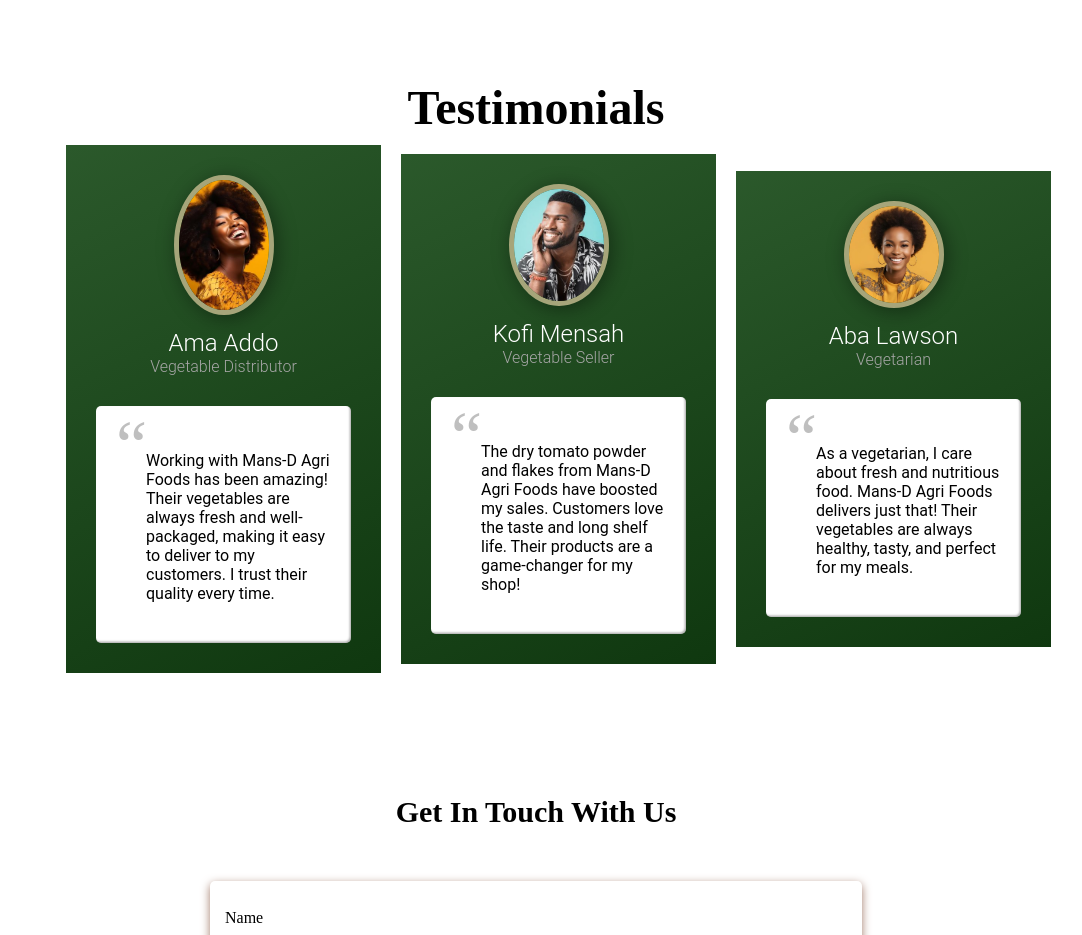
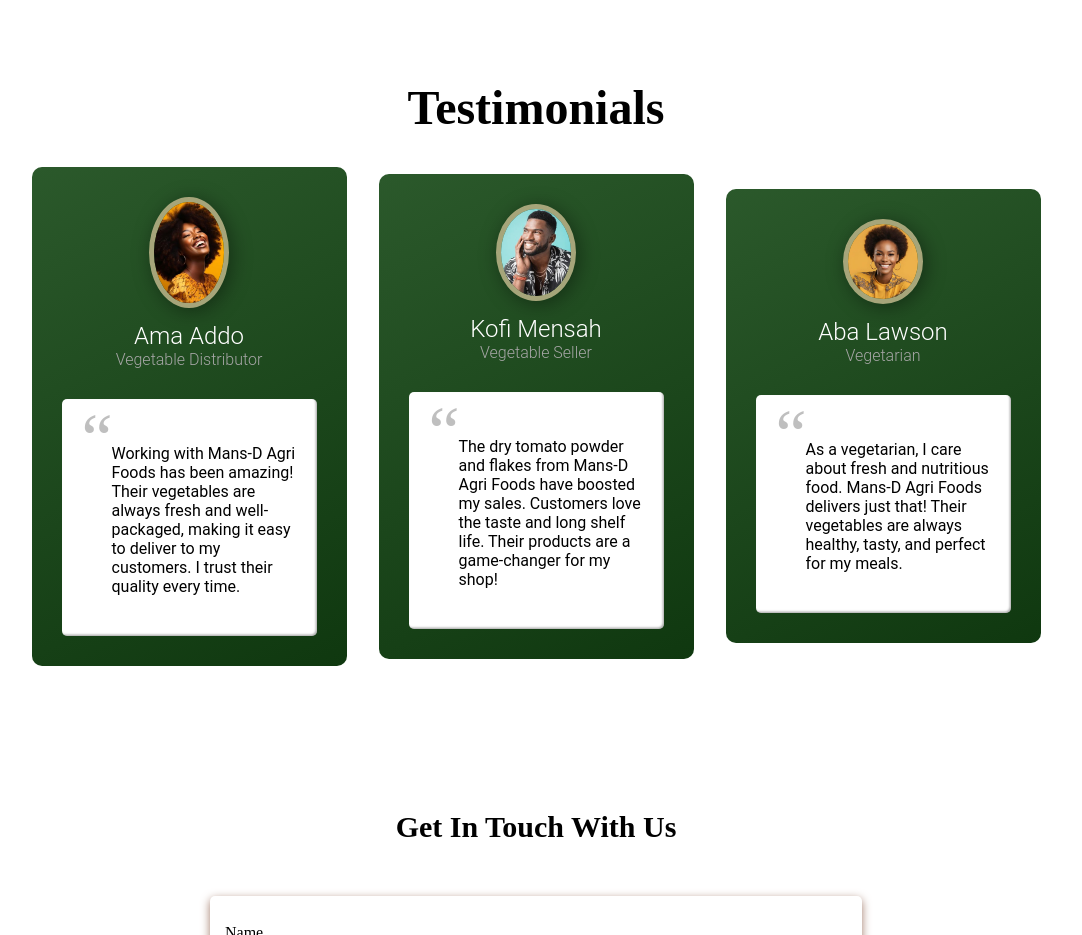
Before and after one commit to EunicePobee/mans-d-agri-foods, a plain HTML site: page index.html in a window 1280 px wide. Shown: the part 3260-4195 px from the top of the page, without its empty margins (104-1186 px from the left). Drawn offline with nearby package versions, Linux system fonts and the light colour scheme.

Commit message:
third commit

```diff
--- a/css/style.css
+++ b/css/style.css
@@ -379,25 +379,37 @@ a {
     flex-direction: row;
     flex-wrap: wrap;
     align-items: center;
-    padding-left: 10rem;
+    /* padding-left: 10rem; */
+    justify-content: center; /* Center-align the content */
+    gap: 2rem; /* Add consistent spacing between items */
+    padding: 2rem 1rem; /* Add padding for smaller screens */
+    margin: 0 auto; /* Center the section horizontally */
+    max-width: 1200px; /* Limit the width for large screens */
+
 }
 
 figure.snip1390 {
     font-family: 'Roboto', Arial, sans-serif;
     position: relative;
     overflow: hidden;
-    margin: 10px;
+    /* margin: 10px; */
     min-width: 230px;
     max-width: 315px;
     width: 100%;
     color: #000000;
     text-align: center;
     font-size: 16px;
+    border-radius: 10px;
     background-color: rgb(19, 70, 19);
     padding: 30px;
     background-image: linear-gradient(-25deg, rgba(0, 0, 0, 0.2) 0%, rgba(255, 255, 255, 0.1) 100%);
     -webkit-box-sizing: border-box;
     box-sizing: border-box;
+    transition: transform 0.3s ease-in-out;
+}
+
+figure.snip1390:hover {
+    transform: scale(1.05); /* Add a slight hover effect */
 }
 
 figure.snip1390 *,
@@ -455,8 +467,10 @@ figure.snip1390 blockquote:before {
 }
 
 figure.snip1390 .profile {
-    width: 100px;
+    width: 80px;
+    height: 80px; /* Ensure square images */
     border-radius: 50%;
+    object-fit: cover; /* Maintain aspect ratio and crop */
     display: inline-block;
     box-shadow: 3px 3px 20px rgba(0, 0, 0, 0.4);
     margin-bottom: 10px;
@@ -722,8 +736,12 @@ footer {
     .about-us p {
         font-size: 3vw;
         align-content: center;
-        padding-left: 8rem;
-        padding-right: 5rem;
+        padding-left: 4rem;
+        padding-right: 4rem;
+    }
+
+    .slide p {
+        text-align: center;
     }
 
     .offerings h2 {
@@ -771,6 +789,17 @@ footer {
         /* 1 column for mobile devices */
     }
 
+    /* .testimonials {
+        flex-direction: column;
+        align-items: center;
+        padding: 1rem;
+    }
+
+    figure.snip1390 {
+        max-width: 90%;
+        padding: 20px;
+    } */
+
     .footer-container {
         flex-direction: column;
         align-items: center;
```
